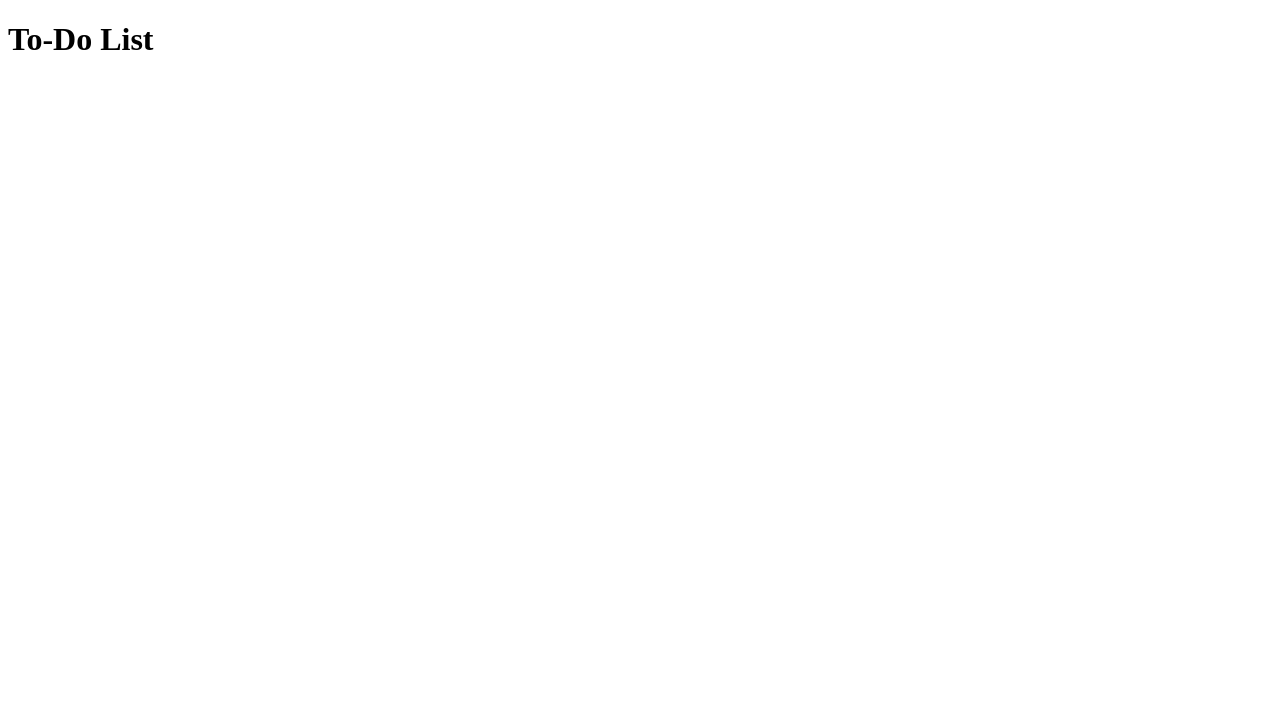
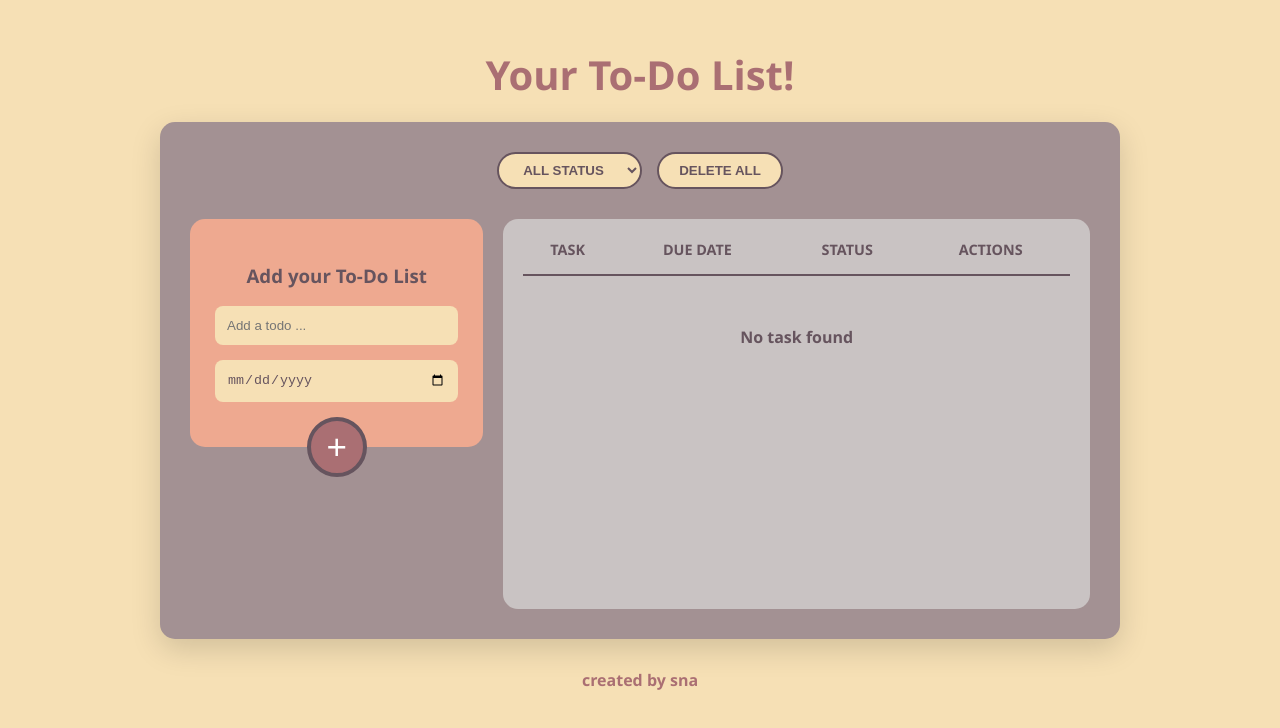
Before and after one commit to hasnaaw/CodingCamp-16Feb26-HasnaAuliannisaWahono, a plain HTML site: page index.html in a window 1280 px wide. Drawn offline with Linux system fonts and the light colour scheme.

Commit message:
update final

```diff
--- a/css/style.css
+++ b/css/style.css
@@ -0,0 +1,153 @@
+/* Menggunakan palette warna yang diminta */
+body {
+    background-color: #f6e0b5;
+    color: #66545e;
+    font-family: 'Segoe UI', Arial, sans-serif;
+    display: flex;
+    flex-direction: column;
+    align-items: center;
+    min-height: 100vh;
+    margin: 0;
+    padding: 20px;
+}
+
+.main-title {
+    color: #aa6f73;
+    font-size: 2.5rem;
+    margin-bottom: 20px;
+}
+
+.main-card {
+    background-color: #a39193;
+    width: 95%;
+    max-width: 900px;
+    border-radius: 15px;
+    padding: 30px;
+    box-shadow: 0 10px 30px rgba(0,0,0,0.15);
+}
+
+.top-actions {
+    display: flex;
+    justify-content: center;
+    gap: 15px;
+    margin-bottom: 30px;
+}
+
+#filter-status, #delete-all-btn {
+    background-color: #f6e0b5;
+    border: 2px solid #66545e;
+    border-radius: 20px;
+    padding: 8px 20px;
+    color: #66545e;
+    font-weight: bold;
+    cursor: pointer;
+}
+
+.content-wrapper {
+    display: grid;
+    grid-template-columns: 1fr 2fr;
+    gap: 20px;
+}
+
+/* Panel Input Kiri */
+.input-panel {
+    background-color: #eea990;
+    padding: 25px;
+    border-radius: 15px;
+    text-align: center;
+    display: flex;
+    flex-direction: column;
+    align-items: center;
+    height: fit-content;
+}
+
+.input-box {
+    display: flex;
+    flex-direction: column;
+    gap: 15px;
+    width: 100%;
+    margin-bottom: 15px;
+}
+
+.input-box input {
+    padding: 12px;
+    border: none;
+    border-radius: 8px;
+    background-color: #f6e0b5;
+    color: #66545e;
+}
+
+.circle-add {
+    background-color: #aa6f73;
+    color: white;
+    width: 60px;
+    height: 60px;
+    border-radius: 50%;
+    border: 4px solid #66545e;
+    font-size: 35px;
+    margin-bottom: -55px; /* Menyesuaikan posisi tombol plus */
+    cursor: pointer;
+    display: flex;
+    align-items: center;
+    justify-content: center;
+    transition: transform 0.2s;
+}
+
+.circle-add:hover { transform: scale(1.1); }
+
+/* Panel Tabel Kanan */
+.display-panel {
+    background-color: #c9c3c3; /* Warna netral untuk area tabel */
+    border-radius: 15px;
+    padding: 20px;
+    min-height: 350px;
+    overflow-x: auto;
+}
+
+table {
+    width: 100%;
+    border-collapse: collapse;
+}
+
+th {
+    padding-bottom: 15px;
+    border-bottom: 2px solid #66545e;
+    font-size: 0.9rem;
+}
+
+td {
+    padding: 15px 5px;
+    text-align: center;
+    border-bottom: 1px solid #a39193;
+}
+
+#empty-message {
+    text-align: center;
+    margin-top: 50px;
+    font-weight: bold;
+    color: #66545e;
+}
+
+.btn-action {
+    border: none;
+    padding: 5px 10px;
+    border-radius: 5px;
+    cursor: pointer;
+    color: white;
+    font-weight: bold;
+}
+
+.done-btn { background-color: #66545e; margin-right: 5px; }
+.delete-btn { background-color: #aa6f73; }
+
+.footer-text {
+    margin-top: 30px;
+    color: #aa6f73;
+    font-weight: bold;
+}
+
+/* Responsif untuk layar kecil */
+@media (max-width: 768px) {
+    .content-wrapper { grid-template-columns: 1fr; }
+    .circle-add { margin-bottom: 0; margin-top: 10px; }
+}
--- a/index.html
+++ b/index.html
@@ -3,24 +3,52 @@
 <head>
     <meta charset="UTF-8">
     <meta name="viewport" content="width=device-width, initial-scale=1.0">
-    <title>Document</title>
-
-    <!--CSS External-->
-    <link rel="stylesheet" href="css\style.css">
+    <title>To-Do List Web Application</title>
+    <link rel="stylesheet" href="css/style.css">
 </head>
 <body>
-    <!--Header Content-->
-    <header>
-        <h1>To-Do List</h1>
-    </header>
+    <h1 class="main-title">Your To-Do List!</h1>
 
-    <!--Main Content-->
-    <main></main>
+    <div class="main-card">
+        <div class="top-actions">
+            <select id="filter-status">
+                <option value="all">ALL STATUS</option>
+                <option value="Pending">PENDING</option>
+                <option value="Done">DONE</option>
+            </select>
+            <button id="delete-all-btn">DELETE ALL</button>
+        </div>
 
-    <!--Footer Content-->
-    <footer></footer>
+        <div class="content-wrapper">
+            <div class="input-panel">
+                <h3>Add your To-Do List</h3>
+                <div class="input-box">
+                    <input type="text" id="todo-input" placeholder="Add a todo ...">
+                    <input type="date" id="date-input">
+                </div>
+                <button id="add-btn" class="circle-add">+</button>
+            </div>
 
-    <!--Header Content-->
-    <header></header>
+            <div class="display-panel">
+                <table>
+                    <thead>
+                        <tr>
+                            <th>TASK</th>
+                            <th>DUE DATE</th>
+                            <th>STATUS</th>
+                            <th>ACTIONS</th>
+                        </tr>
+                    </thead>
+                    <tbody id="todo-table-body">
+                        </tbody>
+                </table>
+                <p id="empty-message">No task found</p>
+            </div>
+        </div>
+    </div>
+
+    <p class="footer-text">created by sna</p>
+
+    <script src="js/script.js"></script>
 </body>
 </html>
--- a/js/script.js
+++ b/js/script.js
@@ -0,0 +1,98 @@
+// Deklarasi Elemen
+const todoInput = document.getElementById('todo-input');
+const dateInput = document.getElementById('date-input');
+const addBtn = document.getElementById('add-btn');
+const tableBody = document.getElementById('todo-table-body');
+const emptyMessage = document.getElementById('empty-message');
+const filterStatus = document.getElementById('filter-status');
+const deleteAllBtn = document.getElementById('delete-all-btn');
+
+let todos = [];
+
+// Fungsi Render Tabel
+function renderTodos(data = todos) {
+    tableBody.innerHTML = '';
+
+    if (data.length === 0) {
+        emptyMessage.style.display = 'block';
+    } else {
+        emptyMessage.style.display = 'none';
+        data.forEach((item) => {
+            // Mengambil index asli dari array 'todos' utama
+            const originalIndex = todos.indexOf(item);
+
+            const row = `
+                <tr>
+                    <td>${item.task}</td>
+                    <td>${item.date}</td>
+                    <td>${item.status}</td>
+                    <td>
+                        <button class="btn-action done-btn" onclick="toggleStatus(${originalIndex})">Done</button>
+                        <button class="btn-action delete-btn" onclick="deleteTask(${originalIndex})">Del</button>
+                    </td>
+                </tr>
+            `;
+            tableBody.innerHTML += row;
+        });
+    }
+}
+
+// Fitur 1: Add To-Do & Validasi Input [Source: 29, 31, 32]
+addBtn.addEventListener('click', () => {
+    const taskValue = todoInput.value.trim();
+    const dateValue = dateInput.value;
+
+    if (taskValue === "" || dateValue === "") {
+        alert("Harap isi Nama Tugas dan Tanggal!");
+        return;
+    }
+
+    const newTask = {
+        task: taskValue,
+        date: dateValue,
+        status: 'Pending'
+    };
+
+    todos.push(newTask);
+
+    // Reset form
+    todoInput.value = '';
+    dateInput.value = '';
+
+    // Reset filter ke 'all' saat menambah tugas baru
+    filterStatus.value = 'all';
+    renderTodos();
+});
+
+// Fitur 2: Filter berdasarkan Status [Source: 31]
+filterStatus.addEventListener('change', (e) => {
+    const selected = e.target.value;
+
+    if (selected === "all") {
+        renderTodos(todos);
+    } else {
+        const filtered = todos.filter(t => t.status === selected);
+        renderTodos(filtered);
+    }
+});
+
+// Fitur 3: Delete & Delete All [Source: 31]
+function deleteTask(index) {
+    todos.splice(index, 1);
+    renderTodos();
+}
+
+deleteAllBtn.addEventListener('click', () => {
+    if (todos.length > 0) {
+        if (confirm("Hapus semua tugas?")) {
+            todos = [];
+            renderTodos();
+        }
+    }
+});
+
+// Fitur Tambahan: Update Status
+function toggleStatus(index) {
+    todos[index].status = todos[index].status === 'Pending' ? 'Done' : 'Pending';
+    renderTodos();
+}
```
